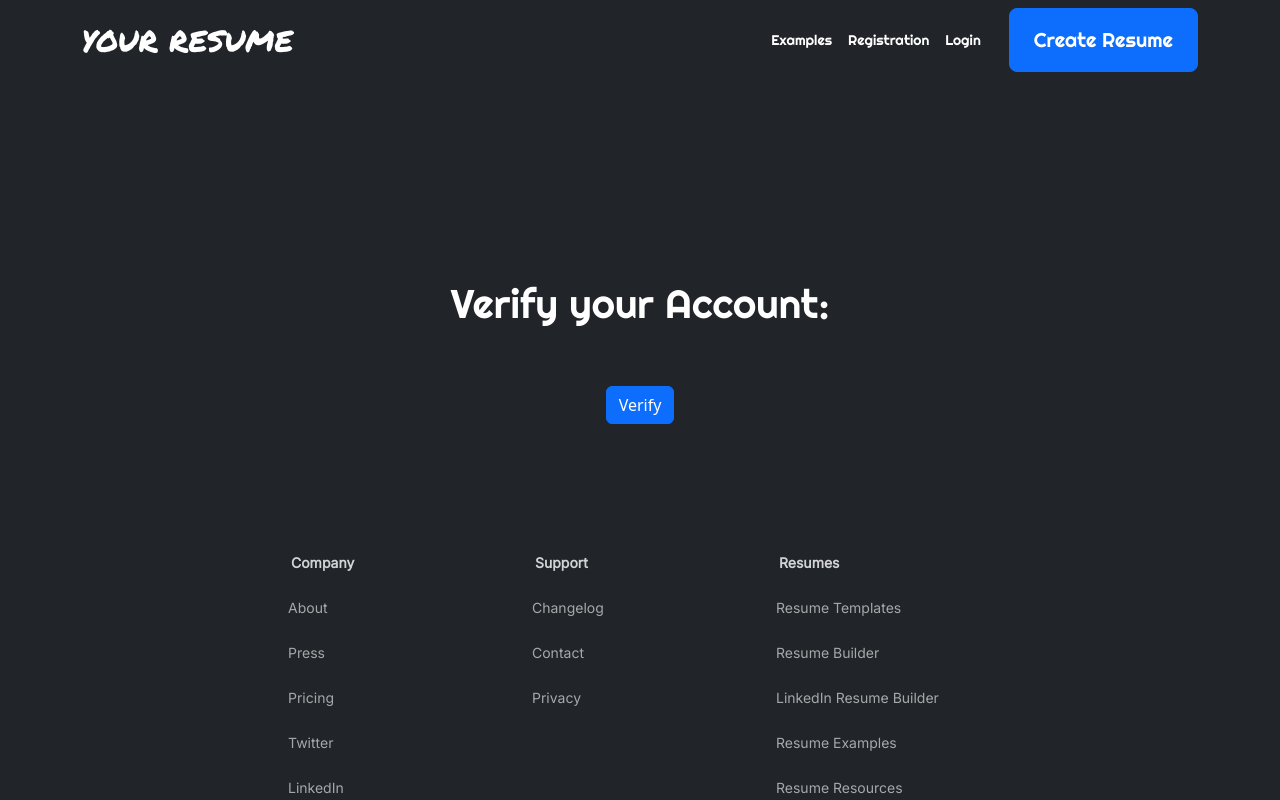
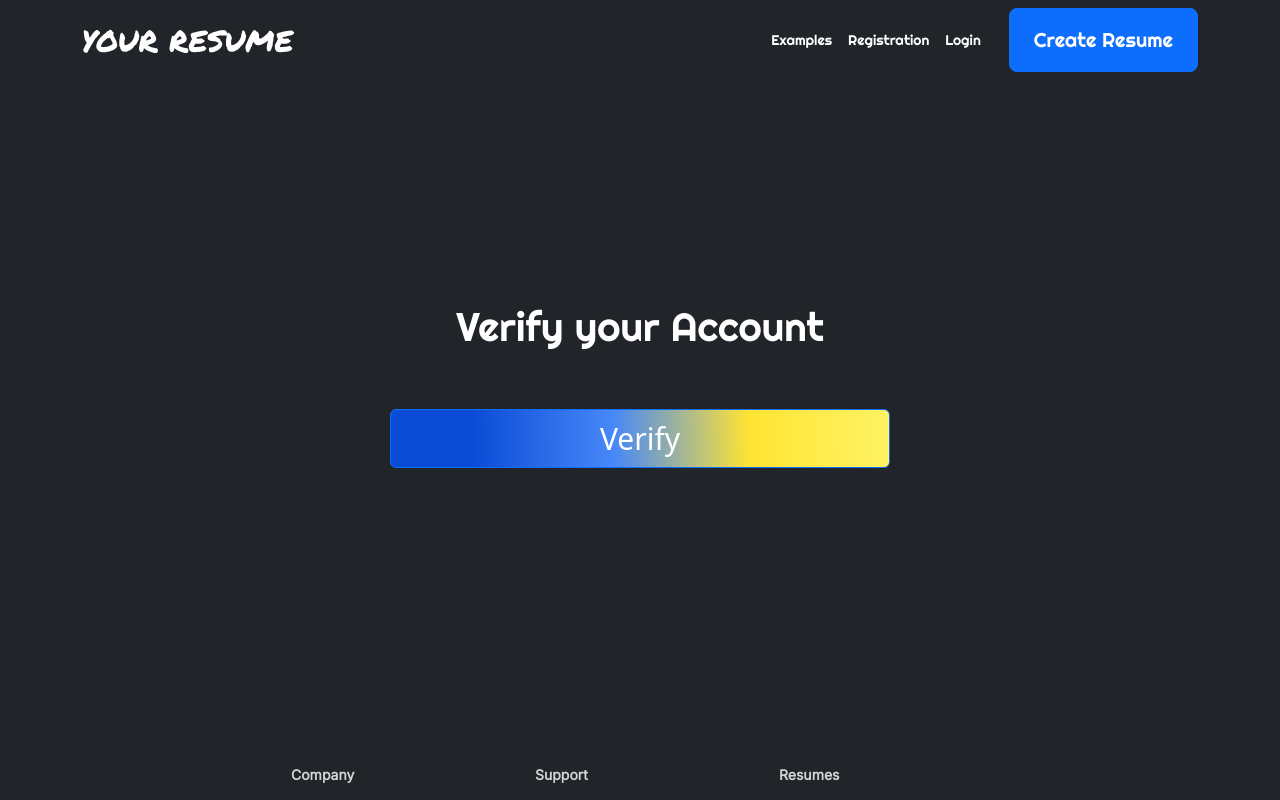
Before and after one commit to Daryna00/Resume, a React (Create React App) app in the folder resume_front/: page /activate/1/1 in a window 1280 px wide. Shown: the top 800 px of the page. Built offline with nearby package versions, Linux system fonts and the light colour scheme; a web font is replaced by a local one.

Commit message:
passwort reg

```diff
--- a/resume_front/package.json
+++ b/resume_front/package.json
@@ -6,6 +6,7 @@
     "@testing-library/jest-dom": "^5.16.4",
     "@testing-library/react": "^13.3.0",
     "@testing-library/user-event": "^13.5.0",
+    "@types/react": "^18.0.15",
     "axios": "^0.27.2",
     "bootstrap": "^5.2.0-beta1",
     "mobx": "^6.6.1",
--- a/resume_front/src/components/Activate.js
+++ b/resume_front/src/components/Activate.js
@@ -3,6 +3,7 @@ import { Redirect } from 'react-router-dom';
 import { connect } from 'react-redux';
 import { verify } from '../actions/auth';
 import '../css/NavBar.css'
+import '../css/activate.css'
 
 const Activate = ({ verify, match }) => {
     const [verified, setVerified] = useState(false);
@@ -23,17 +24,15 @@ const Activate = ({ verify, match }) => {
         <div className='container'>
             <div
                 className='d-flex flex-column justify-content-center align-items-center'
-                style={{ marginTop: '200px' }}
-            >
-                <h1>Verify your Account:</h1>
+                id='activate'
+                style={{ marginTop: '200px' }}>
+                <h1>Verify your Account</h1>
                 <button
                     onClick={verify_account}
                     style={{ marginTop: '50px' }}
                     type='button'
                     className='btn btn-primary'
-                >
-                    Verify
-                </button>
+                    id='btn-primary'>Verify</button>
             </div>
         </div>
     );
--- /dev/null
+++ b/resume_front/src/css/activate.css
@@ -0,0 +1,9 @@
+#btn-primary{
+    --bs-btn-font-size: 30px;
+    width: 500px;
+    background: linear-gradient(88.28deg, #0b4cd7 16.83%, #4888f8 44.77%, #ffe433 71.88%, #fff260 98.01%);
+}
+#activate{
+    margin-top: 20% !important;
+    margin-bottom: 15%;
+}
--- a/resume_front/src/pages/PersonalArea.js
+++ b/resume_front/src/pages/PersonalArea.js
@@ -1,11 +1,45 @@
 import React from 'react';
+// import {Button, Form} from "react-bootstrap";
+// import {useState} from "@types/react";
 
 const PersonalArea = () => {
+//     const [formData, setFormData] = useState({
+//         first_name: '',
+//         last_name: '',
+//         middle_name: '',
+//         phone: ''
+//     });
+//     const { first_name, last_name, middle_name, phone} = formData;
+//     const onChange = e => setFormData({ ...formData, [e.target.name]: e.target.value });
+//     return (
+//         <Form className='form-login' >
+//             <Form.Group className="mb-3" controlId="formBasicFirstName">
+//                 <Form.Label>First name</Form.Label>
+//                 <Form.Control type="name" placeholder="First name" name='name' value={first_name} onChange={e => onChange(e)} required/>
+//             </Form.Group>
+//             <Form.Group className="mb-3" controlId="formBasicName">
+//                 <Form.Label>Last name</Form.Label>
+//                 <Form.Control type="name" placeholder="Last name" name='name' value={last_name} onChange={e => onChange(e)} required/>
+//             </Form.Group>
+//             <Form.Group className="mb-3" controlId="formBasicName">
+//                 <Form.Label>Middle name</Form.Label>
+//                 <Form.Control type="name" placeholder="Middle name" name='name' value={middle_name} onChange={e => onChange(e)} required/>
+//             </Form.Group>
+//             <Form.Group className="mb-3" controlId="formBasicEmail">
+//                 <Form.Label>Phone</Form.Label>
+//                 <Form.Control type="phone" placeholder="Phone" name='phone' value={phone} onChange={e => onChange(e)} minLength='6' required/>
+//             </Form.Group>
+//             <Button variant="primary" className="button-submit" type="submit">
+//                 Submit
+//             </Button>
+//         </Form>
+//     );
+// };
+
     return (
         <div>
-            PERSONAL AREA
+            CATEGORY
         </div>
     );
 };
-
 export default PersonalArea;
--- a/resume_front/src/pages/Registr.js
+++ b/resume_front/src/pages/Registr.js
@@ -55,11 +55,11 @@ const Registr = ({ signup, isAuthenticated }) => {
             </Form.Group>
             <Form.Group className="mb-3" controlId="formBasicPassword">
                 <Form.Label>Password</Form.Label>
-                <Form.Control type="password" placeholder="Password" name='password' value={password} onChange={e => onChange(e)} minLength='6' required/>
+                <Form.Control type="password" placeholder="Password" name='password' value={password} onChange={e => onChange(e)} pattern="(?=.*\d)(?=.*[a-z])(?=.*[A-Z]).{8,}" title="Must contain at least one number and one uppercase and lowercase letter, and at least 8 or more characters" required/>
             </Form.Group>
             <Form.Group className="mb-3" controlId="formBasicEmail">
                 <Form.Label>Password confirmation</Form.Label>
-                <Form.Control type="password" placeholder="Password confirmation" name='re_password' value={re_password} onChange={e => onChange(e)} minLength='6' required/>
+                <Form.Control type="password" placeholder="Password confirmation" name='re_password' value={re_password} onChange={e => onChange(e)} pattern="(?=.*\d)(?=.*[a-z])(?=.*[A-Z]).{8,}" required/>
             </Form.Group>
             <Button variant="primary" className="button-submit" type="submit">
                 Submit
```
Also changed, not shown: 1 other file (tests, documents, lock files or other folders).
